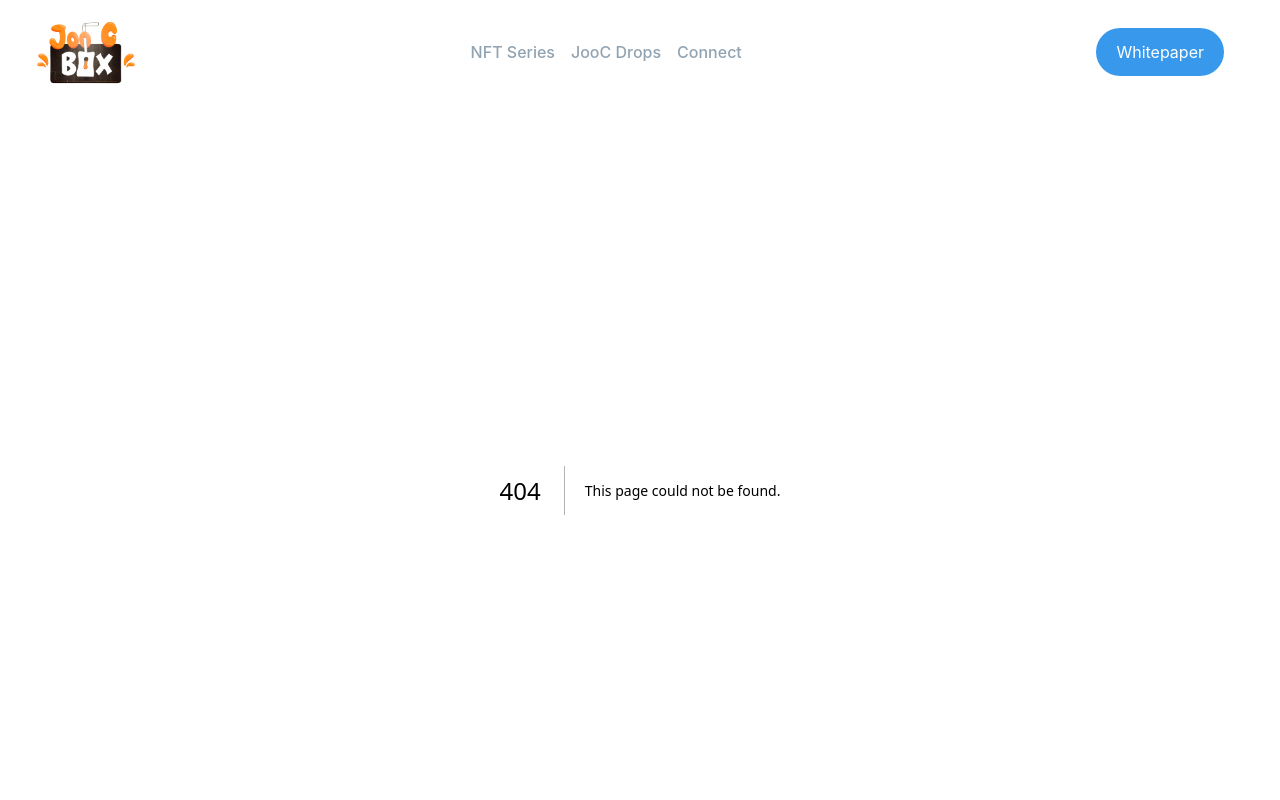
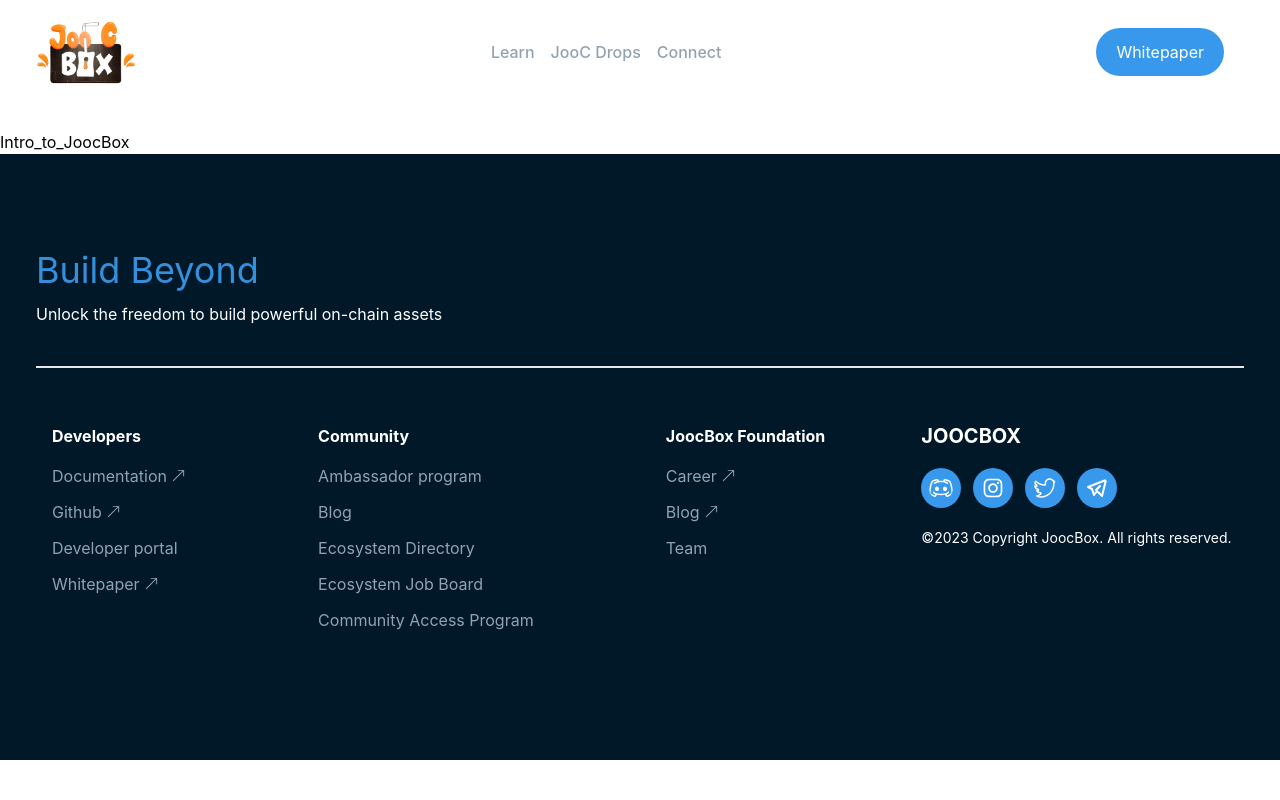
Before and after one commit to sandy2108/JoocBox-website, a Next.js app: page /learn/Intro_to_JoocBox in a window 1280 px wide. Before the commit this address had no page. Shown: the top 800 px of the page. Built offline with nearby package versions, Linux system fonts and the light colour scheme.

Commit message:
routers setup for all pages

```diff
--- a/src/components/Ambassadors/Intro.jsx
+++ b/src/components/Ambassadors/Intro.jsx
@@ -6,7 +6,7 @@
   return (
     <div className="w-full h-full">
       <div className="pt-10">
-        <div className="max-w-[1350px] h-[600px] rounded-3xl bg-[#eaf7ff] mx-auto md:pb-40 pt-14 p-4 justify-center items-center">
+        <div className="max-w-[1350px]  h-[600px] rounded-3xl bg-[#eaf7ff] mx-auto md:pb-40 pt-14 p-4 justify-center items-center">
           <div className="md:flex lg:flex justify-center items-center md:my-12 ">
             <div className="grid grid-cols-1 order-2 md:order-2 lg:order-2">
               <div className="flex items-center justify-center  mr-10">
--- a/src/components/Navbar/Navbar.jsx
+++ b/src/components/Navbar/Navbar.jsx
@@ -60,7 +60,7 @@
   const dropdownContent = () => {
     return (
       <div className='max-w-[1240px] mx-auto p-4 border-r-4'>
-        <p className='px-2 text-lg flex primary1'> <BsLayers className='mx-2 mt-1'/> Use cases</p>
+        <p className='px-2 text-lg flex  text-[#3490dc]'> <BsLayers className='mx-2 mt-1 text-orange-500'/> Use cases</p>
         {dropdownItems.map((item, index) => (
           <h1
             key={index}
@@ -77,7 +77,7 @@
     return (
       <div className='w-full'>
         <div className='my-5'>
-        <p className=' text-xl flex primary1'> <BsLayers className='mx-2 mt-1'/> Use cases</p>
+        <p className=' text-xl flex text-[#3490dc] '> <BsLayers className='mx-2 mt-1 text-orange-500'/> Use cases</p>
         {dropdownItems.map((item, index) => (
           <p
             key={index}
@@ -123,13 +123,14 @@
               className='p-2 text-base font-Inter font-medium leading-[21px] text-[#91a3b1] hover:text-blue-500 cursor-pointer'
               onMouseEnter={() =>
                 handleHover([
-                  { text: 'Join Early Beta Access', hoverText: 'Join Early Beta Access', url:'/nft/Early' },
-                  { text: 'Join Whitelist', hoverText: 'Join Whitelist' ,url:'whitelist'},
-                  { text: 'JoocBox NFT Mint', hoverText: 'JoocBox NFT Mint',url:'mint' },
+                  { text: 'Intro to JoocBox', hoverText: 'Intro to JoocBox', url:'/learn/Intro_to_JoocBox' },
+                  { text: 'Use Cases', hoverText: 'Use Cases' ,url:'/learn/UseCases'},
+                  { text: 'Research', hoverText: 'Research ',url:'/learn/Research' },
+                  { text: 'Blog', hoverText: 'Blog',url:'https://blog.joocbox.io' },
                 ])
               }
             >
-              NFT Series
+              Learn
             </h1>
             <h1
               className='p-2 text-base font-Inter font-medium leading-[21px] text-[#91a3b1] hover:text-blue-500 cursor-pointer'
@@ -219,15 +220,16 @@
               className='primary text-base font-medium cursor-pointer'
               onMouseEnter={() =>
                 handleHover([
-                  { text: 'Join Early Beta Access', hoverText: 'Join Early Beta Access', url:'/nft/Early' },
-                  { text: 'Join Whitelist', hoverText: 'Join Whitelist' ,url:'whitelist'},
-                  { text: 'JoocBox NFT Mint', hoverText: 'JoocBox NFT Mint',url:'mint' },
+                  { text: 'Intro to JoocBox', hoverText: 'Intro to JoocBox', url:'/learn/Intro_to_JoocBox' },
+                  { text: 'Use Cases', hoverText: 'Use Cases' ,url:'/learn/UseCases'},
+                  { text: 'Research', hoverText: 'Research',url:'/learn/Research' },
+                  { text: 'Blog', hoverText: 'Blog',url:'https://blog.joocbox.io' },
                 ])
               }
               onClick={toggleDivVisibility}
 
             >
-              NFT Series
+              Learn
             </h1>
 
             <h1
--- a/src/pages/nft/Early.jsx
+++ b/src/components/NftSeries/NftIntro.jsx
@@ -1,12 +1,11 @@
 import React, { useEffect, useState } from "react";
-import booty from '../../assests/Images/Nfts/booty.png'
 import TimeDisplay from "@/components/NFTs/TimeDisplay";
 import { SiEthereum } from "react-icons/si";
 
 import FancyCarousel from "@/components/NFTs/FancyComponent";
 
 
-const Early = () => {
+const NftIntro = () => {
   const [textIndex, setTextIndex] = useState(0);
   const [showAnimation, setShowAnimation] = useState(false);
   const phrase = ["Minty Magic","Juicy Girl", "Pasta Guy", "Boxer Boy","Hot Babe","Mimic Mystery"];
@@ -107,4 +106,4 @@
   );
 };
 
-export default Early;
+export default NftIntro;
--- a/src/pages/drops/Nft.jsx
+++ b/src/pages/drops/Nft.jsx
@@ -1,8 +1,11 @@
+import NftIntro from '@/components/NftSeries/NftIntro'
 import React from 'react'
 
 const NFT = () => {
   return (
-    <div className='mt-10'>NFT</div>
+    <div className='mt-10'>
+      <NftIntro/>
+    </div>
   )
 }
 
--- /dev/null
+++ b/src/pages/learn/Intro_to_JoocBox.jsx
@@ -0,0 +1,9 @@
+import React from 'react'
+
+const Intro_to_JoocBox = () => {
+  return (
+    <div className='mt-10'>Intro_to_JoocBox</div>
+  )
+}
+
+export default Intro_to_JoocBox
--- /dev/null
+++ b/src/pages/learn/Research.jsx
@@ -0,0 +1,9 @@
+import React from 'react'
+
+const Research = () => {
+  return (
+    <div className='mt-10'>Research</div>
+  )
+}
+
+export default Research
--- /dev/null
+++ b/src/pages/learn/UseCases.jsx
@@ -0,0 +1,9 @@
+import React from 'react'
+
+const UseCases = () => {
+  return (
+    <div className='mt-10'>UseCases</div>
+  )
+}
+
+export default UseCases
--- a/tailwind.config.js
+++ b/tailwind.config.js
@@ -31,14 +31,7 @@
         'gradient-conic':
           'conic-gradient(from 180deg at 50% 50%, var(--tw-gradient-stops))',
       },
-      screens: {
-        'xs': '480px',    // Extra small screens (e.g., smartphones)
-        'sm': '640px',    // Small screens (e.g., tablets)
-        'md': '768px',    // Medium screens (e.g., small laptops)
-        'lg': '1024px',   // Large screens (e.g., laptops and desktops)
-        'xl': '1280px',   // Extra large screens (e.g., large desktops)
-        '2xl': '1536px',  // 2x Extra large screens (e.g., high-resolution displays)
-      },
+
     },
   },
   variants: {
```
